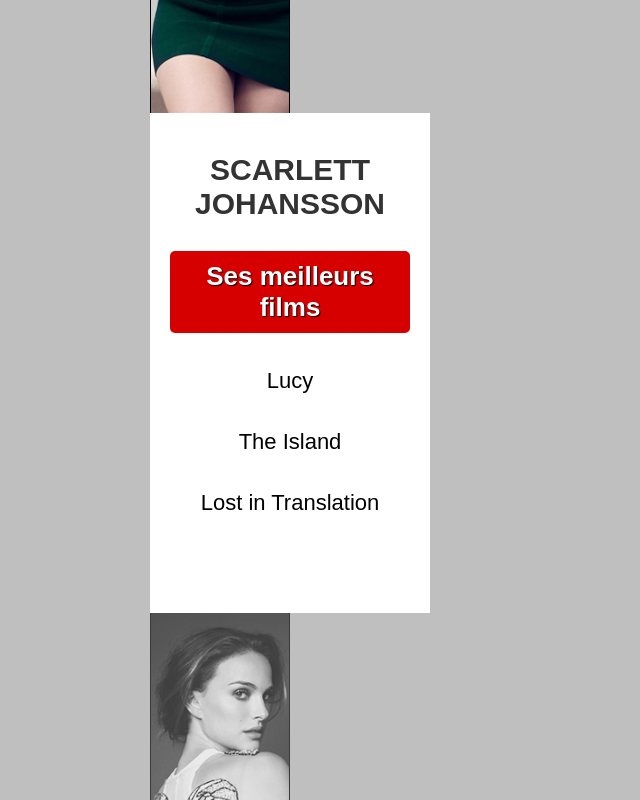
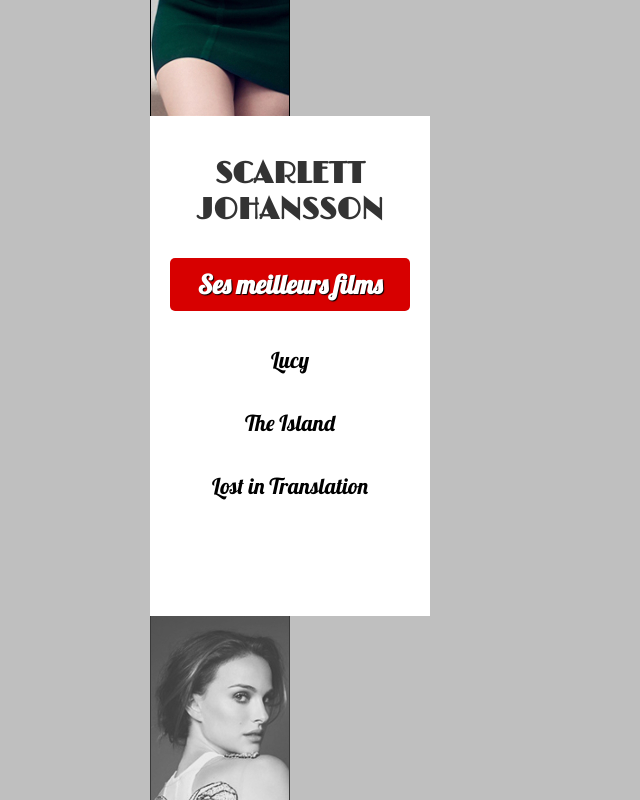
Before and after one commit to martraire/BestActors, a plain HTML site: page index.html in a window 1280 px wide. Shown: the part 1140-1940 px from the top of the page, without its empty margins (0-640 px from the left). Drawn offline with nearby package versions, Linux system fonts and the light colour scheme.

Commit message:
Insert new fonts from google

```diff
--- a/index.html
+++ b/index.html
@@ -4,8 +4,10 @@
 
     <head>
         <title> Top 5 greatest actresses </title>
-        <link rel="stylesheet" type="text/css" href="style.css">
+        <link href="style.css" type="text/css" rel="stylesheet" >
         <script src="script.js"> </script>
+        <link href="https://fonts.googleapis.com/css?family=Limelight" rel="stylesheet">
+        <link href="https://fonts.googleapis.com/css?family=Lobster" rel="stylesheet">
     </head>
 
     <body>
--- a/style.css
+++ b/style.css
@@ -24,6 +24,7 @@ header h1
 {
     font-size: 40px;
     text-align: center;
+    font-family: 'Limelight', sans-serif;
     color: #FFF;
     text-transform: uppercase;
     text-shadow: 2px 2px 2px #000;
@@ -97,6 +98,7 @@ header h1
     padding-top: 20px;
     font-size:30px;
     text-align: center;
+    font-family: 'Limelight', sans-serif;
     color: #333;
     text-transform: uppercase;
 }
@@ -105,8 +107,9 @@ header h1
 {
     margin-top: 30px;
     padding: 10px;
+    background: #d70000;
     font-size: 26px;
-    background: #d70000;
+    font-family: 'Lobster', sans-serif;
     color: #fff;
     text-align: center;
     text-shadow: 1px 1px 1px #000;
@@ -117,6 +120,7 @@ header h1
 {
     padding-top: 35px;
     font-size: 22px;
+    font-family: 'Lobster', sans-serif;
     color: #000;
     text-align: center;
 }
```
